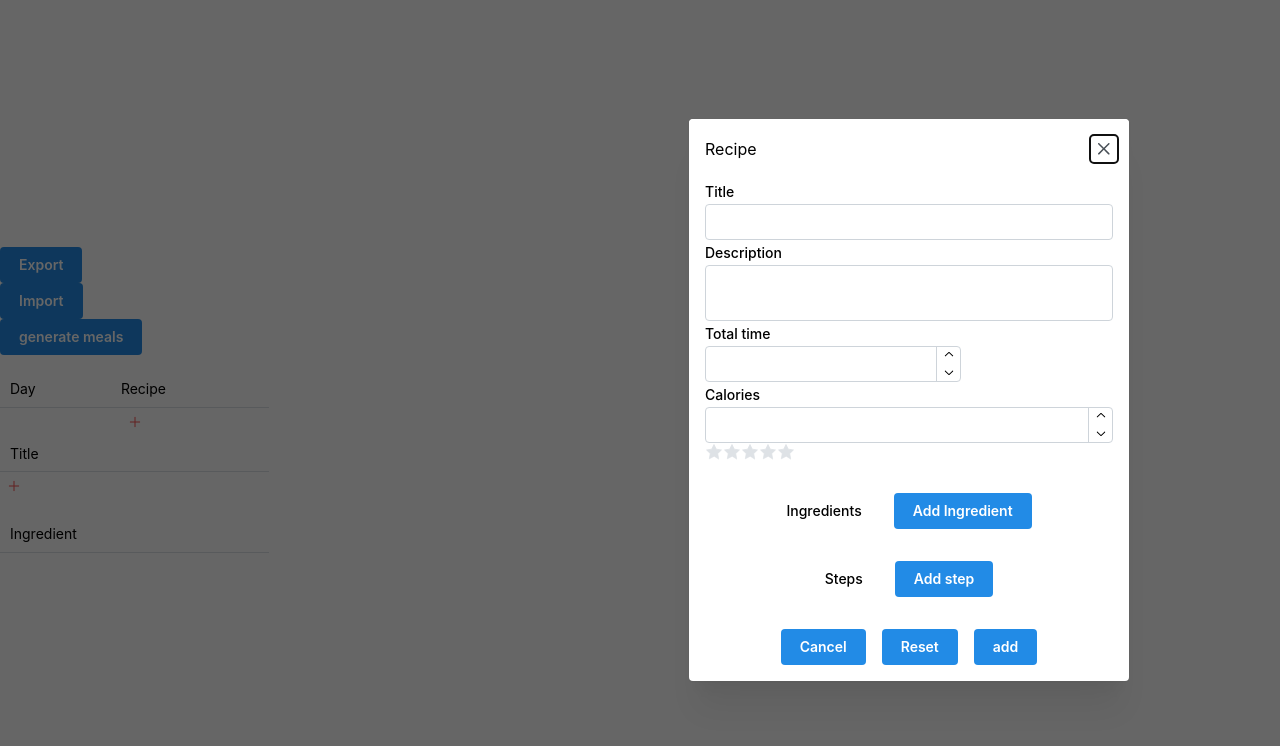
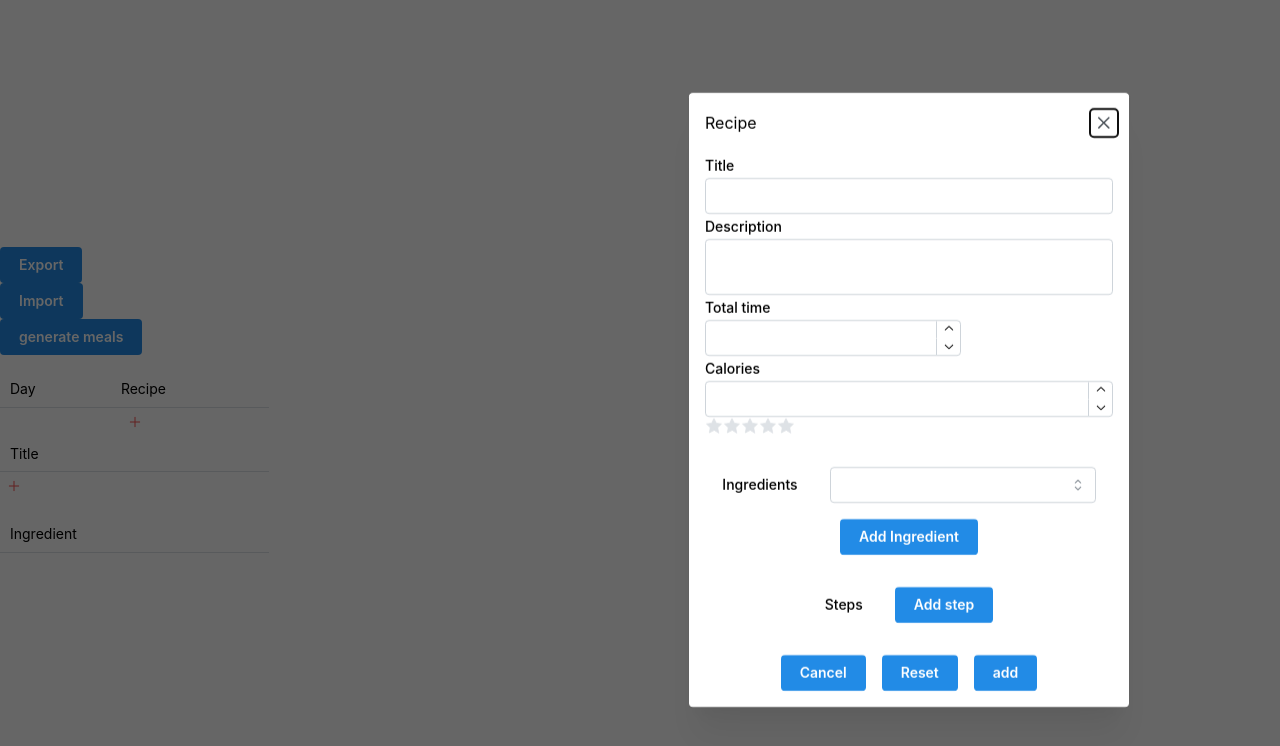
Before and after one commit to PandaGamersHDNL/MealPrepper, a React (Vite) app: page / in a window 1280 px wide. Both pictures are taken after a click on the button 134 px from the left and 421 px from the top of the page. Shown: the top 746 px of the page. Built offline with nearby package versions, Linux system fonts and the light colour scheme.

Commit message:
use ingredients in recipe could use a polish

```diff
--- a/src/Components/Dashboard/Recipe/FormModal.tsx
+++ b/src/Components/Dashboard/Recipe/FormModal.tsx
@@ -1,21 +1,57 @@
-import { Button, Group, Modal, TextInput, Textarea, InputLabel, NumberInput, Rating } from "@mantine/core";
+import {
+    Button,
+    Group,
+    Modal,
+    TextInput,
+    Textarea,
+    InputLabel,
+    NumberInput,
+    Rating,
+    Select,
+    ComboboxItem,
+} from "@mantine/core";
 import { Form, useForm } from "@mantine/form";
 import { IRecipe, createEmptyRecipe } from "../../../Interfaces/Recipe";
 import { useContext, useEffect } from "react";
 import { UserDataCTX } from "../../../App";
 
-export function RecipeFormModal(props: { data: IRecipe, close: () => void, opened: boolean }) {
+export function RecipeFormModal(props: {
+    data: IRecipe;
+    close: () => void;
+    opened: boolean;
+}) {
     const form = useForm<IRecipe>({ initialValues: createEmptyRecipe() });
     const DataManager = useContext(UserDataCTX)!.dataManager;
+    const globalData = useContext(UserDataCTX)!.userData;
     //console.log("test modal change", props.data)
     useEffect(() => {
-        form.setValues((v) => { return { ...v, ...props.data } })
+        form.setValues((v) => {
+            return { ...v, ...props.data };
+        });
 
         // eslint-disable-next-line react-hooks/exhaustive-deps
     }, [props.data]);
+    const ingredients: ComboboxItem[] =
+        globalData.Ingredients!.map<ComboboxItem>((v) => {
+            return { value: v.id!.toString(), label: v.name + " (" + v.messure + ")" } as ComboboxItem;
+        }) || [];
+    const ingredientsValues = form.values.ingredients?.map<JSX.Element>((v, i) => {
+
+        const ingr = globalData.Ingredients!.find((filter) => filter.id == v.IngredientId );
+        if(!ingr) return<></>;
+        return <NumberInput suffix={" " + ingr.messure} label={ingr.name} {...form.getInputProps(`ingredients.${i}.value`)} />
+     }
+     );
     return (
-        <Modal onClose={props.close} opened={props.opened}  centered title={"Recipe"} >
-            <Form form={form} onSubmit={(value) => {
+        <Modal
+            onClose={props.close}
+            opened={props.opened}
+            centered
+            title={"Recipe"}
+        >
+            <Form
+                form={form}
+                onSubmit={(value) => {
                     console.log(value);
                     if (props.data.id) {
                         DataManager.UpdateRecipe(value);
@@ -23,43 +59,72 @@ export function RecipeFormModal(props: { data: IRecipe, close: () => void, opene
                         DataManager.AddRecipe(value);
                     }
                     props.close();
-            }} >
+                }}
+            >
                 <TextInput label="Title" {...form.getInputProps("title")} />
-                <Textarea label="Description" {...form.getInputProps("description")} />
+                <Textarea
+                    label="Description"
+                    {...form.getInputProps("description")}
+                />
                 <Group>
-                    <NumberInput suffix=" min" label="Total time" {...form.getInputProps("totalTime")} />
+                    <NumberInput
+                        suffix=" min"
+                        label="Total time"
+                        {...form.getInputProps("totalTime")}
+                    />
                     {/* <NumberInput suffix=" min" label="Preparation time" {...form.getInputProps("prepTime")} />
                     <NumberInput suffix=" min" label="Cooking time" {...form.getInputProps("cookTime")} />*/}
                 </Group>
-                <NumberInput suffix=" kcal" label="Calories" {...form.getInputProps("calories")}/>
-                <Rating fractions={2} {...form.getInputProps("rating")}/>
+                <NumberInput
+                    suffix=" kcal"
+                    label="Calories"
+                    {...form.getInputProps("calories")}
+                />
+                <Rating fractions={2} {...form.getInputProps("rating")} />
                 <Group justify="center" mt="xl" title="Ingredients">
-                    <InputLabel > Ingredients</InputLabel>
-                    {form.values.ingredients?.map((_, i) => (
-                        <TextInput {...form.getInputProps(`ingredients.${i}`)} />
-                    )
+                    <InputLabel> Ingredients</InputLabel>
+                    {ingredientsValues}
+                    <br />
+                    <Select
+                        data={ingredients}
+                        searchable
+                        onChange={(v) => {
+                            if (!v) return;
+                            form.insertListItem("ingredients", {IngredientId: Number.parseInt(v), value: 100 });
+                            console.log("selected", form.getValues());
 
-                    )}<br />
-                    <Button onClick={() => form.insertListItem("ingredients", "")}>Add Ingredient</Button>
+                        }}
+                    ></Select>
+                    <Button
+                        onClick={() => form.insertListItem("ingredients", "")}
+                    >
+                        Add Ingredient
+                    </Button>
                 </Group>
                 <Group justify="center" mt="xl" title="Steps">
-                    <InputLabel > Steps</InputLabel>
+                    <InputLabel> Steps</InputLabel>
                     {form.values.steps?.map((_, i) => (
                         <TextInput {...form.getInputProps(`steps.${i}`)} />
-                    )
-
-                    )}<br />
-                    <Button onClick={() => form.insertListItem("steps", "")}>Add step</Button>
+                    ))}
+                    <br />
+                    <Button onClick={() => form.insertListItem("steps", "")}>
+                        Add step
+                    </Button>
                 </Group>
                 <Group justify="center" mt="xl">
-                    <Button onClick={() => {
+                    <Button
+                        onClick={() => {
                             props.close();
-                    }}>Cancel</Button>
+                        }}
+                    >
+                        Cancel
+                    </Button>
                     <Button type="reset">Reset</Button>
-                    <Button type="submit" >{props.data.id ? "save" : "add"}</Button>
+                    <Button type="submit">
+                        {props.data.id ? "save" : "add"}
+                    </Button>
                 </Group>
             </Form>
         </Modal>
-
-    )
+    );
 }
--- a/src/Interfaces/Ingredient.ts
+++ b/src/Interfaces/Ingredient.ts
@@ -5,6 +5,12 @@ export interface IIngredient {
     //TODO add tags
 }
 
+export interface IIngredientValue
+{
+    IngredientId: number
+    value: number
+}
+
 export function CreateEmptyIngredient(): IIngredient {
     return {name: "", messure: "g"}
 }
--- a/src/Interfaces/Recipe.ts
+++ b/src/Interfaces/Recipe.ts
@@ -1,4 +1,4 @@
-import { IIngredient } from "./Ingredient"
+import { IIngredient, IIngredientValue } from "./Ingredient"
 
 export interface IRecipe {
     id?: number
@@ -6,7 +6,7 @@ export interface IRecipe {
     totalTime?: number,
     prepTime?: number,
     cookTime?: number,
-    ingredients?: IIngredient[],
+    ingredients?: IIngredientValue[],
     steps?: string[],
     description?: string,
     calories?: number,
```
Lines whose indentation alone changed are shown as unchanged.
